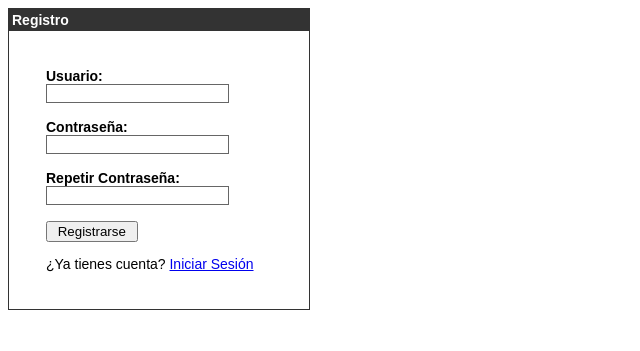
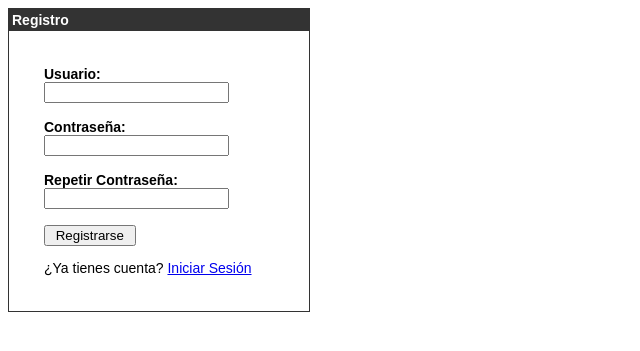
Before and after one commit to MarcoosSM/Rotten_Potatoes, a PHP site: page /views/login/registro.view.php in a window 1280 px wide. Shown: the top 351 px of the page, without its empty margins (0-640 px from the left). Run offline with PHP 8.4, Linux system fonts and the light colour scheme; the template is opened without the code that fills it, so the values that code supplies are empty.

Commit message:
Terminado css login

```diff
--- a/rotten_potatoes/views/login/login.css
+++ b/rotten_potatoes/views/login/login.css
@@ -7,9 +7,6 @@ label {
     font-weight:bold;
     width:100px;
     font-size:14px;
-}
-.box {
-    border:#666666 solid 1px;
 }
 
 .div_main{
@@ -22,3 +19,11 @@ label {
 .div_titulo {
     background-color:#333333; color:#FFFFFF; padding:3px;
 }
+.div_form {
+    margin:35px;
+}
+.div_error {
+    font-size:11px;
+    color:#cc0000;
+    margin-top:10px;
+}
--- a/rotten_potatoes/views/login/registro.view.php
+++ b/rotten_potatoes/views/login/registro.view.php
@@ -5,22 +5,25 @@
     <meta name="viewport" content="width=device-width, initial-scale=1.0">
     <meta http-equiv="X-UA-Compatible" content="ie=edge">
     <title>Registro</title>
-    <link rel="stylesheet" href="login.css">
+    <link rel="stylesheet" href="../views/login/login.css">
 </head>
 <body>
-    <div class="div_main">
+    <div class="div_body">
         <div class="div_container">
             <div class="div_titulo">
                 <b>Registro</b>
             </div>
-            <div style = "margin:37px">
+            <div class="div_form">
                 <form action = "" method = "post">
-                    <label>Usuario:</label><input type = "text" name = "username" class = "box"/><br /><br />
-                    <label>Contraseña:</label><input type = "password" name = "password" class = "box" /><br/><br />
-                    <label>Repetir Contraseña:</label><input type = "password" name = "password2" class = "box" /><br/><br />
-                    <input type = "submit" value = " Registrarse "/><br />
+                    <label>Usuario: </label>
+                    <input type="text" name="username" class="inputBox"/><br/><br/>
+                    <label>Contraseña:</label>
+                    <input type="password" name="password" class="inputBox"/><br/><br/>
+                    <label>Repetir Contraseña:</label>
+                    <input type="password" name="password2" class="inputBox"/><br/><br/>
+                    <input type = "submit" value = " Registrarse "/><br/>
                 </form>
-                <div style = "font-size:11px; color:#cc0000; margin-top:10px">
+                <div class="div_error">
                     <?php echo $error; ?>
                 </div>
                 <p>¿Ya tienes cuenta? <a href="Login.php">Iniciar Sesión</a></p>
```
Also changed, not shown: rotten_potatoes/views/login/login.view.php (+5 -7 lines).
